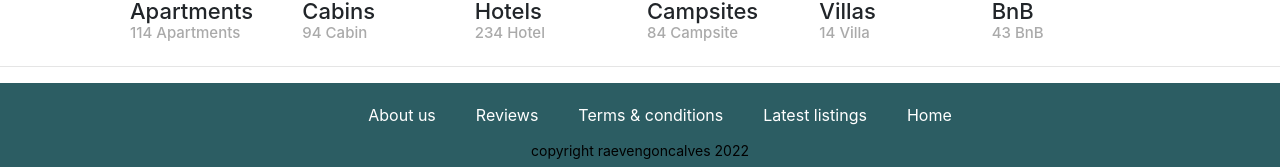
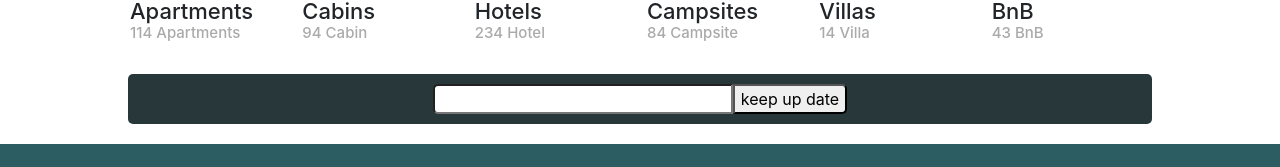
Before and after one commit to RaevenTech/bam-booking-UI, a React (Create React App) app in the folder bam-ui/: page / in a window 1280 px wide. Shown: the part 1006-1173 px from the top of the page. Built offline with nearby package versions, Linux system fonts and the light colour scheme.

Commit message:
home page email subscribe

```diff
--- a/bam-ui/src/features/city/featuredCity.module.css
+++ b/bam-ui/src/features/city/featuredCity.module.css
@@ -16,7 +16,7 @@
 }
 .cities_img:hover {
     transform: scale(1.1,1.1);
-    transition: 0.5s ease-in-out;
+    transition: 0.3s ease-in-out;
 }
 .cities_img {
     width: 100%;
--- a/bam-ui/src/features/property/propertyType.module.css
+++ b/bam-ui/src/features/property/propertyType.module.css
@@ -21,6 +21,10 @@
     object-fit: cover;
     border-radius: 5px;
 }
+.property_list_item:hover {
+    transform: scale(1.1,1.1);
+    transition: 3ms ease-in-out;
+}
 .property_list_item_title {
     font-size: 0.8rem;
     padding-left: 2px;
--- a/bam-ui/src/pages/home/Home.js
+++ b/bam-ui/src/pages/home/Home.js
@@ -14,8 +14,16 @@ const Home = () => {
                 <FeaturedCity />
                 <h2 className={styles.home_property_title}>Type of property</h2>
                 <PropertyType />
+                <div className={styles.email_list}>
+                    <div>
+                        <input className={styles.email_input} type="email" />
+                        <button className={styles.email_btn}>
+                            keep up date
+                        </button>
+                    </div>
+                </div>
             </div>
-            <hr />
+
             <Footer />
         </>
     );
--- a/bam-ui/src/pages/home/Home.module.css
+++ b/bam-ui/src/pages/home/Home.module.css
@@ -16,5 +16,25 @@
     max-width: 1024px;
     font-size: 1.3rem;
     margin-bottom: -15px;
-
 }
+.email_list {
+  display: flex;
+  justify-content: center;
+  align-items: center;
+  width: 100%;
+  max-width: 1024px;
+  height: 50px;
+  background-color: var(--d);
+  margin-bottom: 20px;
+  border-radius: 5px;
+}
+.email_input {
+    width: 300px;
+    border-radius: 5px 0px 0px 5px;
+}
+.email_btn {
+    border-radius: 0px 5px 5px 0px;
+}
+.email_btn:hover {
+    background-color: var(--g);
+}
```
